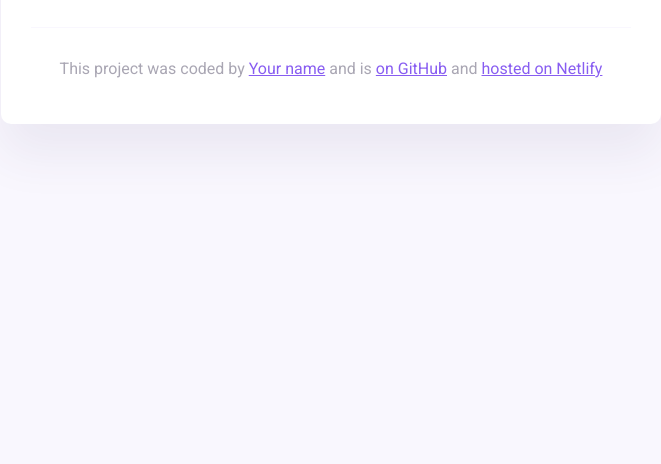
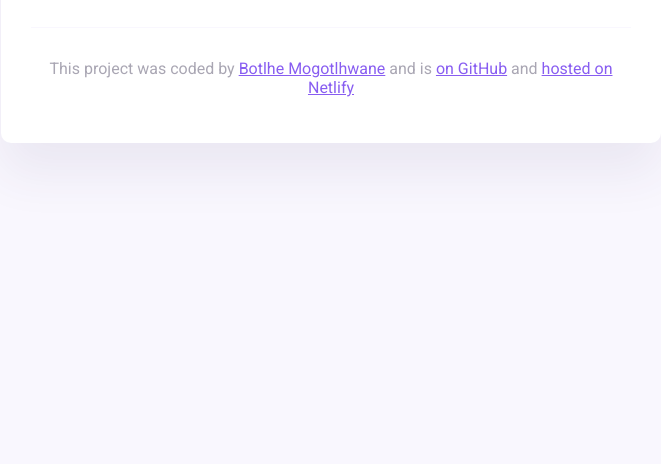
Before and after one commit to Botlhe-M/WeatherApp, a website built with Parcel: page index.html in a window 1280 px wide. Shown: the part 336-800 px from the top of the page, without its empty margins (309-970 px from the left). Built offline with nearby package versions, Linux system fonts and the light colour scheme.

Commit message:
added working links to name and github links

```diff
--- a/index.html
+++ b/index.html
@@ -47,8 +47,14 @@
       <footer>
         <p>
           This project was coded by
-          <a href="#" target="_blank">Your name</a> and is
-          <a href="#" target="_blank"> on GitHub</a> and
+          <a href="https://github.com/Botlhe-M" target="_blank"
+            >Botlhe Mogotlhwane</a
+          >
+          and is
+          <a href="https://github.com/Botlhe-M/WeatherApp" target="_blank">
+            on GitHub</a
+          >
+          and
           <a href="#" target="_blank">hosted on Netlify</a>
         </p>
       </footer>
```
